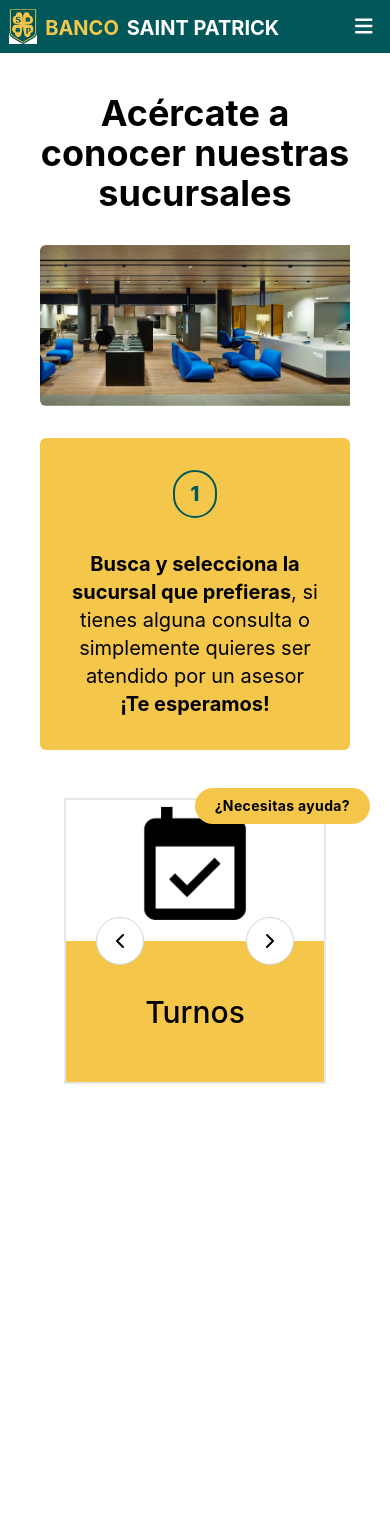
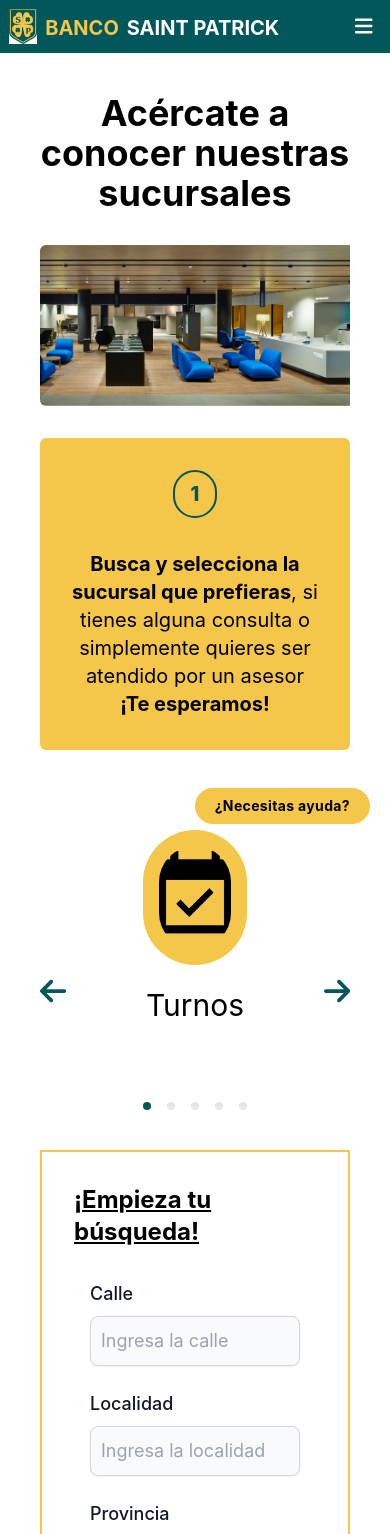
Before and after one commit to bank-saint-patrick/saint-patrick-bank-frontend, a React (Create React App) app: page /sucursales in a window 390 px wide. Shown: the top 1534 px of the page. Before the commit the page ends 1140 px from the top, so only its background shows below. Built offline with nearby package versions, Linux system fonts and the light colour scheme.

Commit message:
solucion heroku error, cambio de dependencia carousel

```diff
--- a/package.json
+++ b/package.json
@@ -38,10 +38,9 @@
         "@types/node": "^17.0.21",
         "@types/react": "^17.0.40",
         "@types/react-dom": "^17.0.13",
-        "flowbite": "^1.4.1",
-        "pure-react-carousel": "^1.28.1",
         "react": "18.0.0",
         "react-dom": "18.0.0",
+        "react-easy-swipe": "^0.0.22",
         "react-router-dom": "^6.2.2",
         "react-scripts": "5.0.0",
         "react-toastify": "^8.2.0",
--- a/src/components/website/Cashiers/Carousel.jsx
+++ b/src/components/website/Cashiers/Carousel.jsx
@@ -1,14 +1,15 @@
-import React from 'react';
-import { CarouselProvider, Slider, Slide, ButtonBack, ButtonNext } from 'pure-react-carousel';
-import 'pure-react-carousel/dist/react-carousel.es.css';
+import turnos from '../../../assets/images/sucursales/turnos.png';
+import acompa from '../../../assets/images/sucursales/acompa.png';
+import capacitaciones from '../../../assets/images/sucursales/capacitaciones.png';
+import personas from '../../../assets/images/sucursales/personas.png';
+import instalaciones from '../../../assets/images/sucursales/instalaciones.png';
 
-import turnos from '../../../assets/images/sucursales/turnos.jpeg';
-import acompa from '../../../assets/images/sucursales/acompa.jpeg';
-import capacitaciones from '../../../assets/images/sucursales/capacitaciones.jpeg';
-import personas from '../../../assets/images/sucursales/personas.jpeg';
-import instalaciones from '../../../assets/images/sucursales/instalaciones.jpeg';
+import React, { Component } from 'react';
+import { FontAwesomeIcon } from '@fortawesome/react-fontawesome';
+import { faArrowRight, faArrowLeft } from '@fortawesome/free-solid-svg-icons';
+import Swipe from 'react-easy-swipe';
 
-const slides = [
+const CarouselData = [
     {
         image: turnos,
         title: 'Turnos',
@@ -40,139 +41,80 @@ const slides = [
             'Nuestras oficinas están pensadas para tu confort y seguridad. Tenemos cada sector señalizado para su fácil ubicación. Contamos con rampas, instalaciones y servicios teniendo en cuenta todos los aspectos de accesibilidad para personas con discapacidad o movilidad reducida.',
     },
 ];
+class Carousel extends Component {
+    constructor(props) {
+        super(props);
+        this.state = {
+            currentSlide: 0,
+            paused: false,
+        };
+    }
 
-const Index = () => {
-    return (
-        <div className="2xl:mx-auto 2xl:container w-full flex justify-center">
-            <div className="2xl:px-20 px-6 w-full">
-                {/* Carousel for Small-Sized Screen */}
-                <CarouselProvider className="relative block sm:hidden" naturalSlideWidth={100} isIntrinsicHeight={true} totalSlides={5} visibleSlides={1} step={1} infinite={true}>
-                    <div className="js-flickity flex justify-center items-center">
-                        <ButtonBack
-                            role="button"
-                            aria-label="slide backward"
-                            className="hidden xsm:flex w-12 h-12 md:w-14 md:h-14 rounded-full md:flex justify-center items-center bg-white border border-gray-300 hover:bg-gray-400 absolute z-30 left-0 ml-8 focus:outline-none focus:bg-gray-400 focus:ring-2 focus:ring-offset-2 focus:ring-gray-400 cursor-pointer"
-                            id="prev">
-                            <svg width={8} height={14} viewBox="0 0 8 14" fill="none" xmlns="http://www.w3.org/2000/svg">
-                                <path d="M7 1L1 7L7 13" stroke="black" strokeWidth={2} strokeLinecap="round" strokeLinejoin="round" />
-                            </svg>
-                        </ButtonBack>
-                        <Slider>
-                            {slides.map((slide, index) => (
-                                <Slide key={slide.title} index={index}>
-                                    <div className="border-2 gallery-cell lg:mr-7 mr-6 lg:w-1/2 sm:w-96 w-full h-full">
-                                        <div className="relative w-full h-1/2 lg:block hidden">
-                                            <img src={slide.image} alt="sitting area" className="object-center object-cover w-full h-1/2" />
-                                            <div className="flex flex-col items-center h-1/2 justify-center">
-                                                <h1 className="text-xl xsm:text-3xl leading-5 lg:text-2xl lg:leading-normal font-medium my-4">{slide.title}</h1>
-                                            </div>
-                                        </div>
-                                        <div className="relative w-full h-full lg:hidden bg-cream-can">
-                                            <img src={slide.image} alt="sitting area" className="object-center object-cover w-full h-1/2" />
-                                            <div className="flex flex-col items-center h-1/2 justify-center">
-                                                <h1 className="text-xl xsm:text-3xl leading-5 lg:text-2xl lg:leading-normal font-medium my-4">{slide.title}</h1>
-                                            </div>
-                                        </div>
+    nextSlide = () => {
+        let newSlide = this.state.currentSlide === CarouselData.length - 1 ? 0 : this.state.currentSlide + 1;
+        this.setState({ currentSlide: newSlide });
+    };
+
+    prevSlide = () => {
+        let newSlide = this.state.currentSlide === 0 ? CarouselData.length - 1 : this.state.currentSlide - 1;
+        this.setState({ currentSlide: newSlide });
+    };
+
+    setCurrentSlide = (index) => {
+        this.setState({ currentSlide: index });
+    };
+
+    render() {
+        return (
+            <div className="mt-8">
+                <div className="h-72 flex overflow-hidden relative">
+                    <button onClick={this.prevSlide} className="absolute left-0 text-3xl inset-y-1/2 text-blue-stone cursor-pointer">
+                        <FontAwesomeIcon icon={faArrowLeft} />
+                    </button>
+
+                    <Swipe className="w-full" onSwipeLeft={this.nextSlide} onSwipeRight={this.prevSlide}>
+                        {CarouselData.map((slide, index) => {
+                            return (
+                                <div key={index} className={index === this.state.currentSlide ? 'flex flex-col w-full h-3/4' : 'hidden'}>
+                                    <img
+                                        src={slide.image}
+                                        alt="This is a carousel slide"
+                                        className={'mx-auto w-3/4 xsm:w-1/3 h-full object-contain xsm:object-cover p-4 bg-cream-can rounded-full'}
+                                        onMouseEnter={() => {
+                                            this.setState({ paused: true });
+                                        }}
+                                        onMouseLeave={() => {
+                                            this.setState({ paused: false });
+                                        }}
+                                    />
+                                    <div className="flex flex-col justify-center w-4/5 mx-auto items-center h-2/3">
+                                        <h2 className="text-3xl">{slide.title}</h2>
                                     </div>
-                                </Slide>
-                            ))}
-                        </Slider>
-                        <ButtonNext
-                            role="button"
-                            aria-label="slide forward"
-                            className="hidden xsm:flex w-12 h-12 md:w-14 md:h-14 rounded-full md:flex justify-center items-center bg-white border border-gray-300 hover:bg-gray-400 absolute z-30 right-0 mr-8 focus:outline-none focus:ring-2 focus:ring-offset-2 focus:ring-gray-800"
-                            id="next">
-                            <svg width={8} height={14} viewBox="0 0 8 14" fill="none" xmlns="http://www.w3.org/2000/svg">
-                                <path d="M1 1L7 7L1 13" stroke="black" strokeWidth={2} strokeLinecap="round" strokeLinejoin="round" />
-                            </svg>
-                        </ButtonNext>
+                                </div>
+                            );
+                        })}
+                    </Swipe>
+
+                    <div className="absolute w-full flex justify-center bottom-0">
+                        {CarouselData.map((element, index) => {
+                            return (
+                                <div
+                                    className={index === this.state.currentSlide ? 'h-2 w-2 bg-blue-stone rounded-full mx-2 mb-2 cursor-pointer' : 'h-2 w-2 bg-gray-200 rounded-full mx-2 mb-2 cursor-pointer'}
+                                    key={index}
+                                    onClick={() => {
+                                        this.setCurrentSlide(index);
+                                    }}></div>
+                            );
+                        })}
                     </div>
-                </CarouselProvider>
 
-                {/* Carousel for MD, LG, XL... */}
-                <CarouselProvider className="relative hidden sm:block" style={{ margin: '0 25px' }} naturalSlideWidth={100} isIntrinsicHeight={true} totalSlides={5} visibleSlides={1} step={1} infinite={true} currentSlide={1}>
-                    <div className="js-flickity flex justify-center items-center">
-                        <ButtonBack
-                            role="button"
-                            aria-label="slide backward"
-                            className="w-12 h-12 md:w-14 md:h-14 rounded-full flex justify-center items-center bg-white border border-gray-300 hover:bg-gray-400 absolute z-30 left-0 ml-8 focus:outline-none focus:bg-gray-400 focus:ring-2 focus:ring-offset-2 focus:ring-gray-400 cursor-pointer"
-                            id="prev">
-                            <svg width={8} height={14} viewBox="0 0 8 14" fill="none" xmlns="http://www.w3.org/2000/svg">
-                                <path d="M7 1L1 7L7 13" stroke="black" strokeWidth={2} strokeLinecap="round" strokeLinejoin="round" />
-                            </svg>
-                        </ButtonBack>
-                        <Slider className="carousel__sliderLarge">
-                            {slides.map((slide, index) => (
-                                <Slide key={slide.title} style={{ width: '50%', margin: '0 5px' }} className="carousel__inner-slideLarge border-2 mx-2" index={index}>
-                                    <div className="gallery-cell w-full h-full" style={{ paddingRight: '0' }}>
-                                        <div className="relative w-full h-full lg:flex lg:flex-col hidden">
-                                            <img src={slide.image} alt="sitting area" className="object-center object-cover my-3 mx-auto h-1/4" />
-                                            <div className="w-full h-3/4 flex flex-col items-center justify-evenly">
-                                                <h1 className="text-xl text-blue-stone leading-5 lg:text-2xl lg:leading-normal font-medium">{slide.title}</h1>
-                                                <p className="font-medium rounded-md p-4 h-full mt-12 overflow-auto">{slide.description}</p>
-                                            </div>
-                                        </div>
+                    <button onClick={this.nextSlide} className="absolute right-0 text-3xl inset-y-1/2 text-blue-stone cursor-pointer">
+                        <FontAwesomeIcon icon={faArrowRight} />
+                    </button>
+                </div>
+            </div>
+        );
+    }
+}
 
-                                        <div className="relative w-full h-full flex flex-col lg:hidden">
-                                            <img src={slide.image} alt="sitting area" className="object-center my-3 mx-auto w-full object-contain h-1/2" />
-                                            <div className="w-full h-1/2 flex flex-col items-center justify-start">
-                                                <h1 className="pb-4 text-xl text-blue-stone leading-5 lg:text-2xl lg:leading-normal font-medium">{slide.title}</h1>
-                                                <p className="p-4 h-3/4 overflow-auto">{slide.description}</p>
-                                            </div>
-                                        </div>
-                                    </div>
-                                </Slide>
-                            ))}
-                        </Slider>
-                        <ButtonNext
-                            role="button"
-                            aria-label="slide forward"
-                            className="w-12 h-12 md:w-14 md:h-14 rounded-full flex justify-center items-center bg-white border border-gray-300 hover:bg-gray-400 absolute z-30 right-0 mr-8 focus:outline-none focus:ring-2 focus:ring-offset-2 focus:ring-gray-800"
-                            id="next">
-                            <svg width={8} height={14} viewBox="0 0 8 14" fill="none" xmlns="http://www.w3.org/2000/svg">
-                                <path d="M1 1L7 7L1 13" stroke="black" strokeWidth={2} strokeLinecap="round" strokeLinejoin="round" />
-                            </svg>
-                        </ButtonNext>
-                    </div>
-                </CarouselProvider>
-            </div>
-
-            <style>
-                {`
-                    .gallery-cell {
-                        height: 386px;
-                        padding-right:15px;
-                    }
-                    @media (min-width: 300px) and (max-width: 420px) {
-                        .gallery-cell {
-                            height: 286px !important;
-
-                        }
-                    }
-
-                    @media (max-width: 640px) {
-                        .gallery-cell {
-                            padding-right:0;
-                        }
-                    }
-
-                    .carousel__sliderLarge {
-                        padding-left: 20%;
-                        padding-right: 20%;
-                    }
-
-                    /* gives us the illusion of spaces between the slides */
-                    .carousel__inner-slideLarge {
-                        width: calc(100% - 20px);
-                        height: calc(100% - 20px);
-                        left: 10px;
-                        top: 10px;
-
-                    }
-                `}
-            </style>
-        </div>
-    );
-};
-
-export default Index;
+export default Carousel;
--- a/src/components/website/Cashiers/index.jsx
+++ b/src/components/website/Cashiers/index.jsx
@@ -49,8 +49,8 @@ export default function Cashiers() {
                                         </section>
 
                                         <section className="flex flex-col lg:flex-row w-full">
-                                            <article className="my-4 w-full h-full sm:h-1/2 lg:my-0 lg:h-full lg:w-1/2 overflow-auto">{width > 768 ? <InfoLG /> : <CarouselContainer />}</article>
-                                            <article className="flex-col border-2 border-cream-can my-4 px-8 hidden sm:flex w-full h-1/2 lg:my-0 lg:h-full lg:w-1/2 lg:p-0">
+                                            <article className="my-4 w-full h-full sm:h-1/2 lg:my-0 lg:h-full lg:w-1/2 overflow-auto">{width > 680 ? <InfoLG /> : <CarouselContainer />}</article>
+                                            <article className="flex-col border-2 border-cream-can my-4 px-8 flex w-full h-full sm:h-1/2 lg:my-0 lg:h-full lg:w-1/2 lg:p-0">
                                                 <section className="h-full md:h-1/2 lg:border-b-2 lg:border-cream-can">
                                                     <Form />
                                                 </section>
--- a/src/index.jsx
+++ b/src/index.jsx
@@ -1,7 +1,6 @@
 import React from 'react';
 import { createRoot } from 'react-dom/client';
 import './index.css';
-import 'flowbite';
 import App from './App';
 
 createRoot(document.getElementById('root')).render(
--- a/tailwind.config.js
+++ b/tailwind.config.js
@@ -1,5 +1,5 @@
 module.exports = {
-    content: ['./src/**/*.{js,jsx,ts,tsx}', './node_modules/flowbite/**/*.js'],
+    content: ['./src/**/*.{js,jsx,ts,tsx}'],
     theme: {
         extend: {
             screens: {
@@ -16,5 +16,5 @@ module.exports = {
             },
         },
     },
-    plugins: ['tailwindcss', require('flowbite/plugin')],
+    plugins: ['tailwindcss'],
 };
```
Also changed, not shown: src/components/website/Cashiers/InfoLG.jsx (+18 -18 lines), 1 other file (tests, documents, lock files or other folders).
